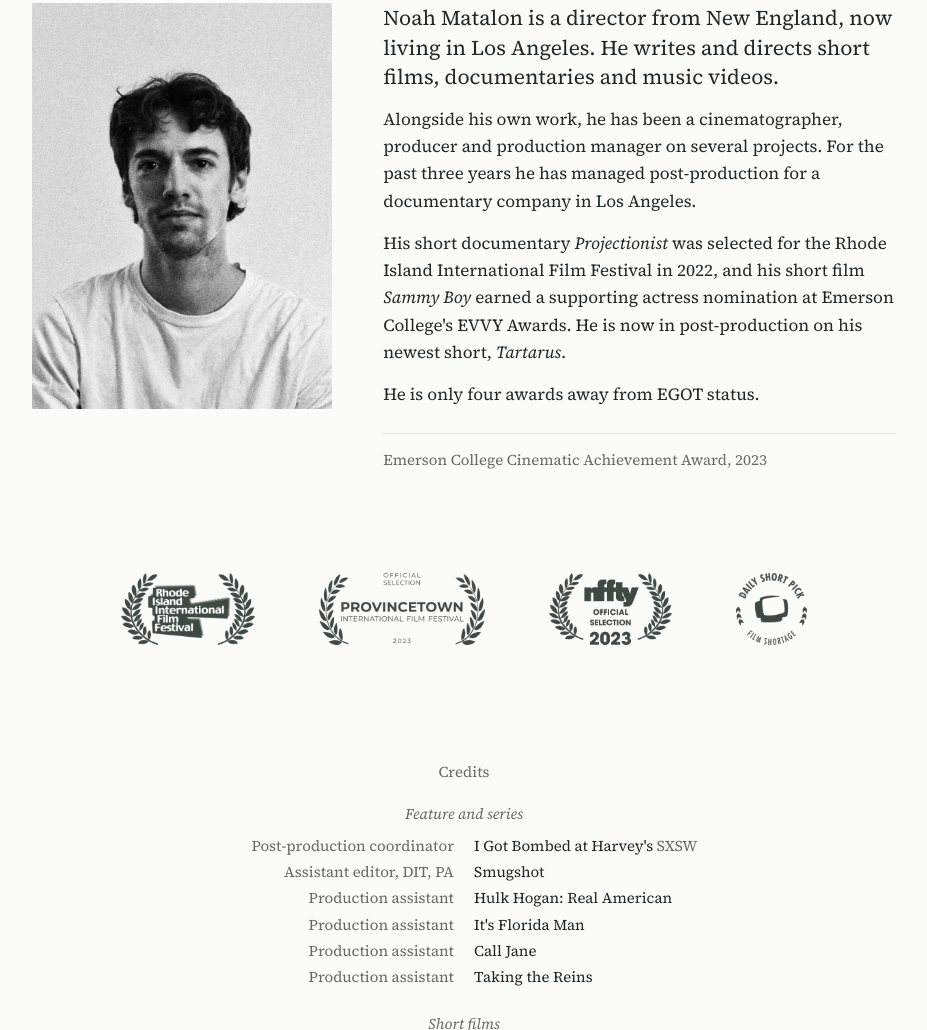
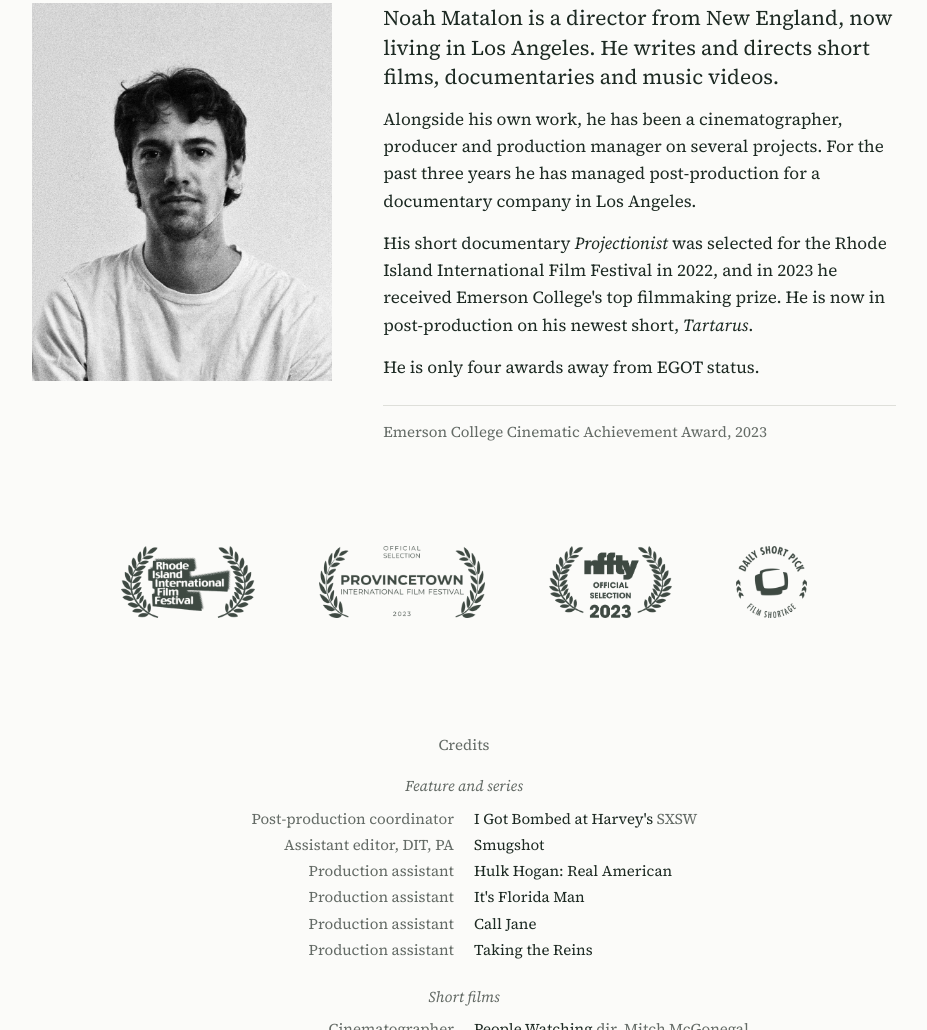
Before and after one commit to nmatcode/nmatcode.github.io, a plain HTML site: page index.html in a window 1280 px wide. Shown: the part 5712-6742 px from the top of the page, without its empty margins (176-1103 px from the left). Drawn offline with Linux system fonts and the light colour scheme.

Commit message:
Add files via upload

```diff
--- a/index.html
+++ b/index.html
@@ -201,7 +201,7 @@ footer{padding:72px clamp(20px,4vw,48px) 28px;color:var(--dim);font-size:13px;te
     <div class="bio">
       <p class="lede">Noah Matalon is a director from New England, now living in Los Angeles. He writes and directs short films, documentaries and music videos.</p>
       <p>Alongside his own work, he has been a cinematographer, producer and production manager on several projects. For the past three years he has managed post-production for a documentary company in Los Angeles.</p>
-      <p>His short documentary <i>Projectionist</i> was selected for the Rhode Island International Film Festival in 2022, and his short film <i>Sammy Boy</i> earned a supporting actress nomination at Emerson College's EVVY Awards. He is now in post-production on his newest short, <i>Tartarus</i>.</p>
+      <p>His short documentary <i>Projectionist</i> was selected for the Rhode Island International Film Festival in 2022, and in 2023 he received Emerson College's top filmmaking prize. He is now in post-production on his newest short, <i>Tartarus</i>.</p>
       <p>He is only four awards away from EGOT status.</p>
     </div>
     <p class="award">Emerson College Cinematic Achievement Award, 2023</p>
```
